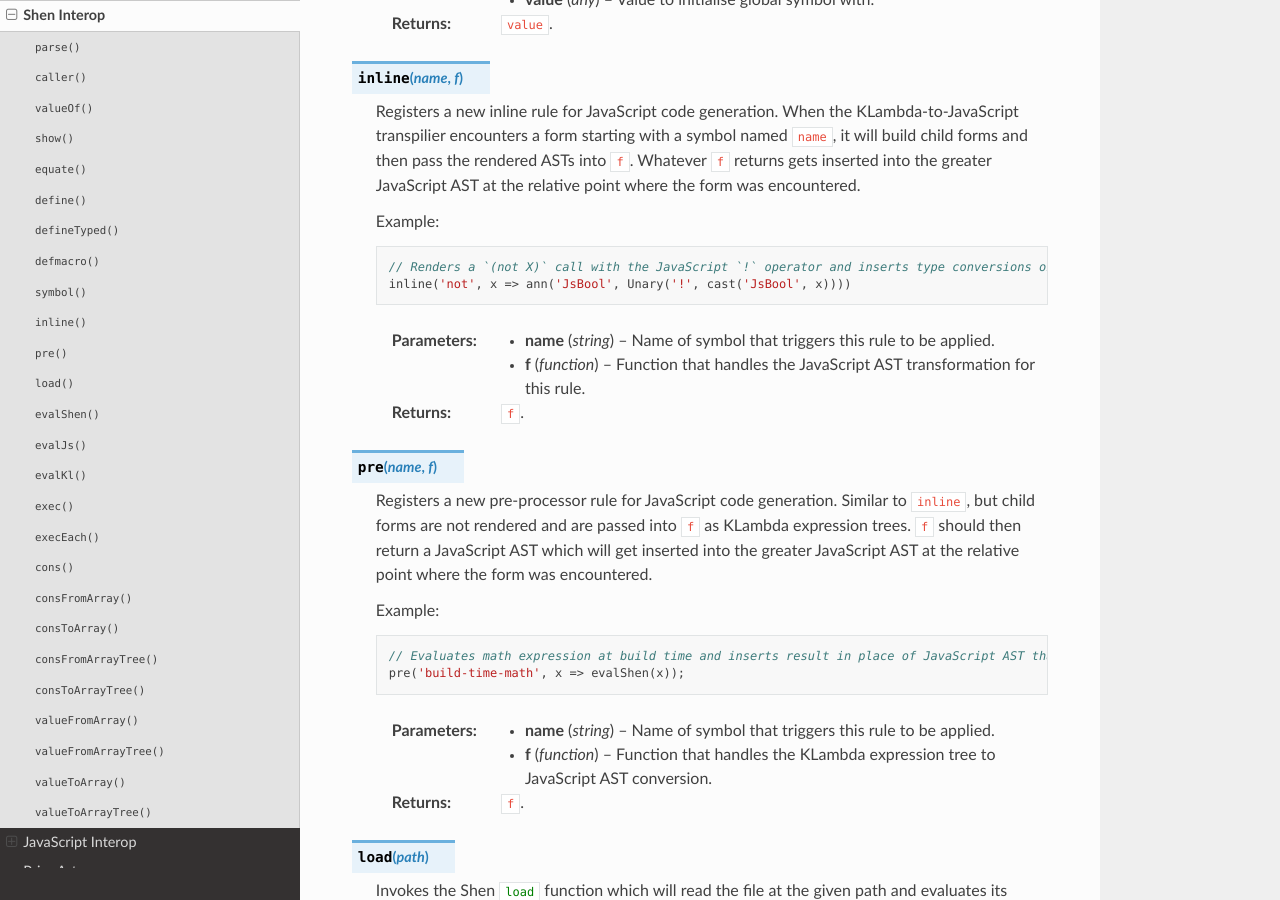
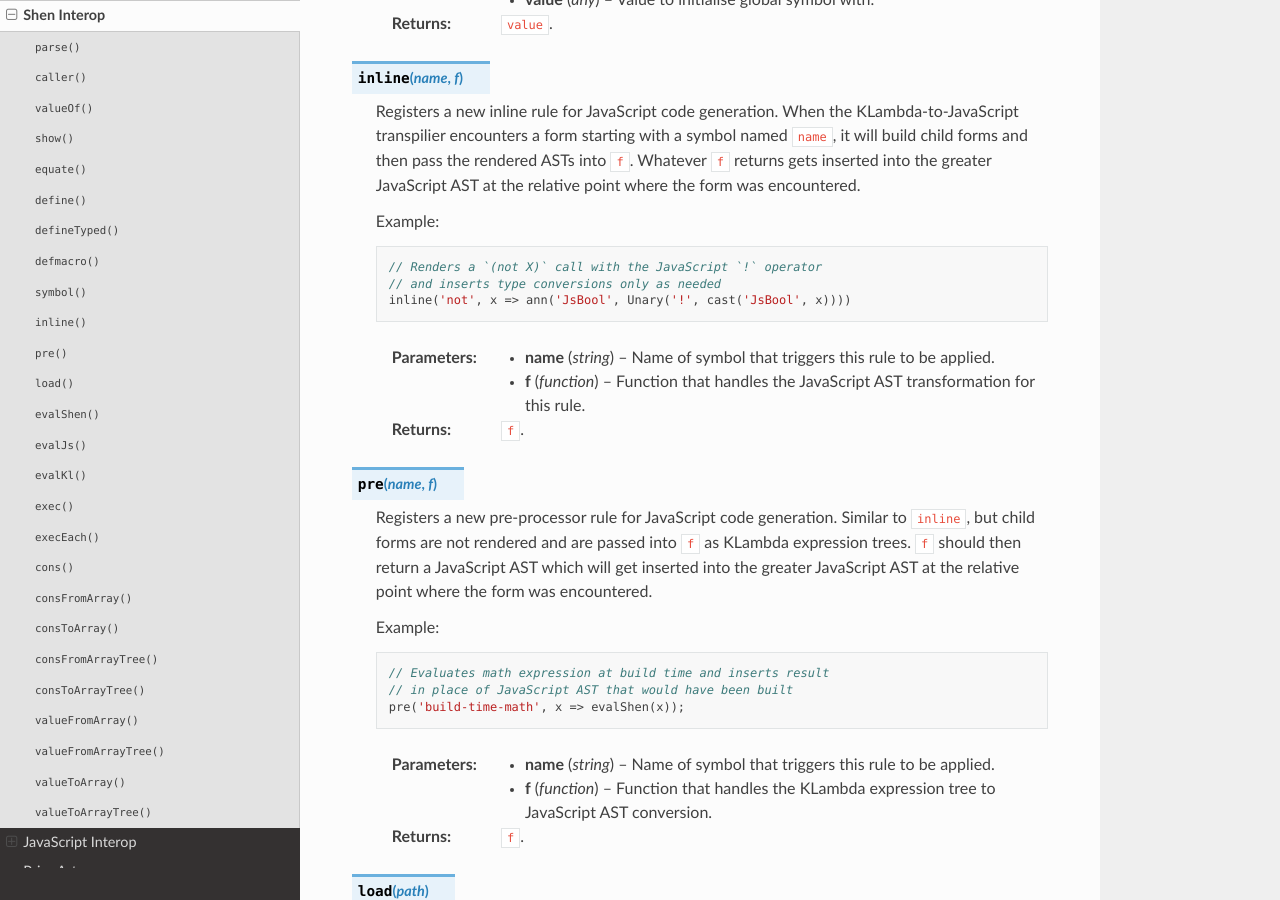
Before and after one commit to rkoeninger/ShenScript, a Sphinx documentation site: the page built from docs/interop.rst, in a window 1280 px wide and 900 px high, scrolled down 2170 px. Built offline with Sphinx 7.4.7 and the Read the Docs theme 2.0.0, drawn with Linux system fonts in a browser that asks for light colours.

Commit message:
Reformatted a couple of code examples

```diff
--- a/docs/interop.rst
+++ b/docs/interop.rst
@@ -87,7 +87,8 @@ The environment object, :js:`$`, comes with additional functions to make JavaScr
 
    .. code-block:: js
 
-      // Renders a `(not X)` call with the JavaScript `!` operator and inserts type conversions only as needed
+      // Renders a `(not X)` call with the JavaScript `!` operator
+      // and inserts type conversions only as needed
       inline('not', x => ann('JsBool', Unary('!', cast('JsBool', x))))
 
    :param string name: Name of symbol that triggers this rule to be applied.
@@ -102,7 +103,8 @@ The environment object, :js:`$`, comes with additional functions to make JavaScr
 
    .. code-block:: js
 
-      // Evaluates math expression at build time and inserts result in place of JavaScript AST that would have been built.
+      // Evaluates math expression at build time and inserts result
+      // in place of JavaScript AST that would have been built
       pre('build-time-math', x => evalShen(x));
 
    :param string name: Name of symbol that triggers this rule to be applied.
```
